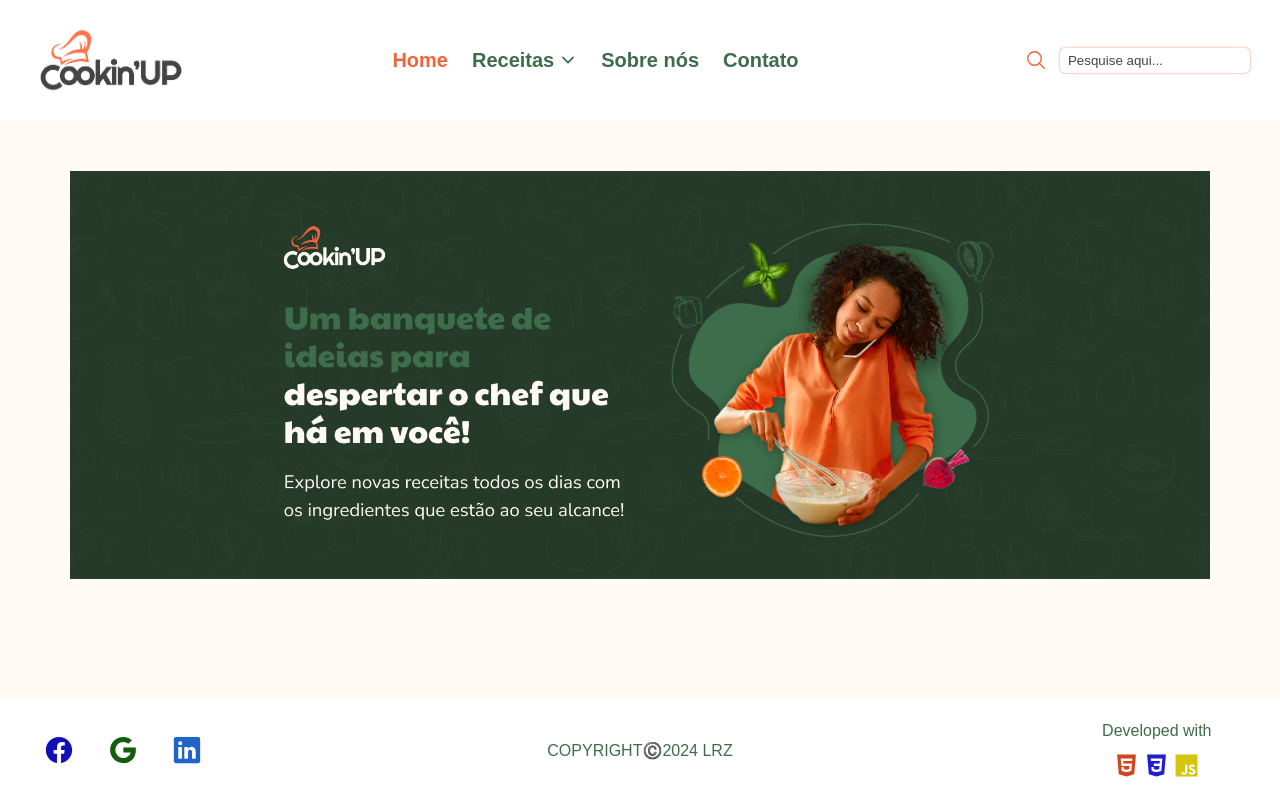
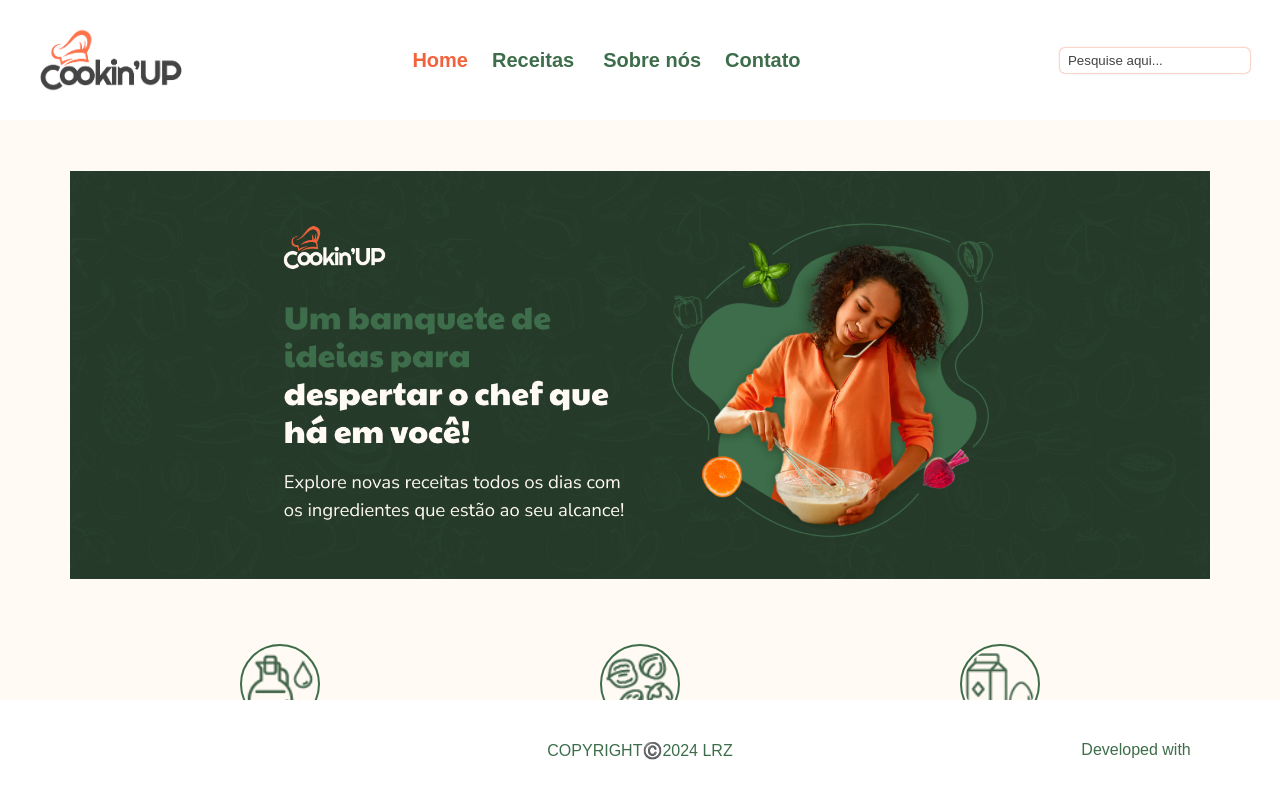
Before and after one commit to LucasRZamboni/cookinup-react, a React (Create React App) app: page / in a window 1280 px wide. Built offline with nearby package versions, Linux system fonts and the light colour scheme.

Commit message:
feat: divisor

```diff
--- a/src/App.js
+++ b/src/App.js
@@ -1,11 +1,13 @@
 import Header from "./components/Header";
 import Banner from "./components/Banner";
 import Footer from "./components/Footer";
+import Divisor from "./components/Divisor";
 function App() {
   return (
     <div id="home">
       <Header />
       <Banner />
+      <Divisor />
       <Footer />
     </div>
 
```
